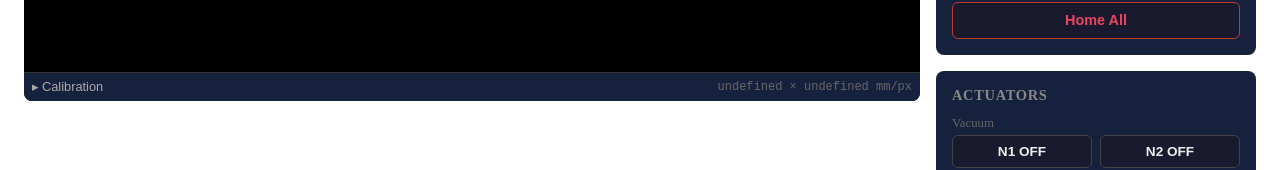
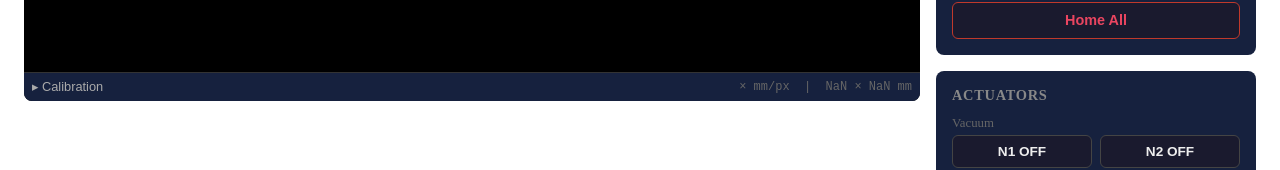
Before and after one commit to bleugreen/lnp2, a Svelte app in the folder web/: page / in a window 1280 px wide. Shown: the part 540-710 px from the top of the page. Built offline with nearby package versions, Linux system fonts and the light colour scheme; no server answers.

Commit message:
[Build] Move FOV into calibration header row, remove content area info

```diff
--- a/web/src/components/CameraCalibration.svelte
+++ b/web/src/components/CameraCalibration.svelte
@@ -41,19 +41,17 @@
 <div class="calibration">
   <button class="cal-toggle" onclick={() => expanded = !expanded}>
     {expanded ? '▾' : '▸'} Calibration
-    <span class="cal-summary">
-      {config ? `${config.upp_x?.toFixed(4)} × ${config.upp_y?.toFixed(4)} mm/px` : ''}
-    </span>
+    {#if config}
+      <span class="cal-summary">
+        {config.upp_x?.toFixed(4)} × {config.upp_y?.toFixed(4)} mm/px
+        &nbsp;|&nbsp;
+        {(config.upp_x * config.width).toFixed(1)} × {(config.upp_y * config.height).toFixed(1)} mm
+      </span>
+    {/if}
   </button>
 
   {#if expanded}
     <div class="cal-panel">
-      {#if config}
-        <div class="cal-info">
-          <span>UPP: {config.upp_x?.toFixed(4)} × {config.upp_y?.toFixed(4)} mm/px</span>
-          <span>FOV: {(config.upp_x * config.width).toFixed(1)} × {(config.upp_y * config.height).toFixed(1)} mm</span>
-        </div>
-      {/if}
       <div class="cal-row">
         <span class="field-label">Flip X</span>
         <button
```
